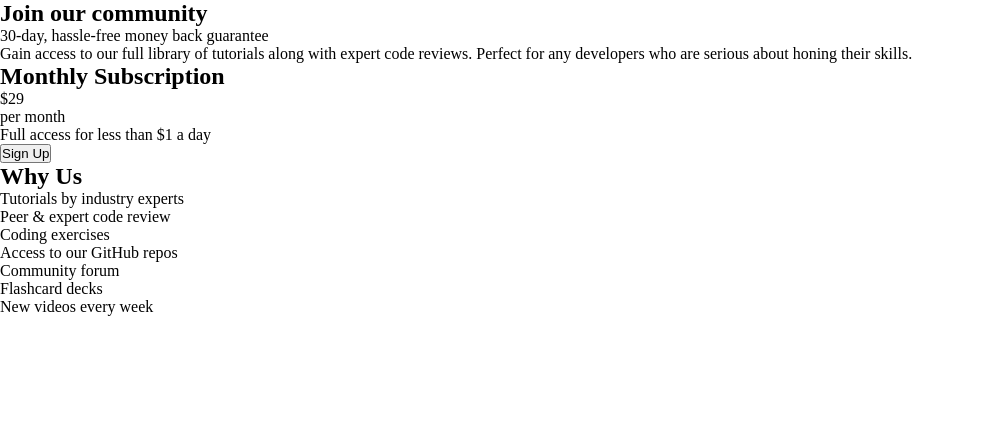
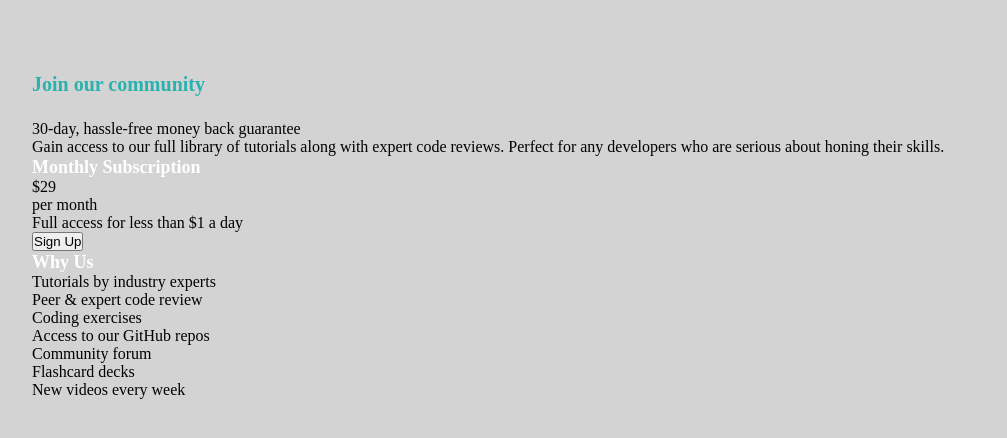
Before and after one commit to GiovannyJardim/prize-seunome, a plain HTML site: page price/index.html in a window 1280 px wide. Shown: the whole page, without its empty margins (0-1007 px from the left). Drawn offline with Linux system fonts and the light colour scheme.

Commit message:
alterações no global css

```diff
--- a/price/css/global.css
+++ b/price/css/global.css
@@ -1,4 +1,28 @@
+
 * {
+    @import 'https://fonts.googleapis.com/css2?family=Karla:wght@400;700&display=swap';
     margin: 0;
     padding: 0;
 }
+
+main {
+    padding-top: 72px;
+    padding-inline: 32px;
+}
+
+h1 {
+    font-size: 20px;
+    color: var(--Cyan);
+    line-height: 24px;
+    margin-bottom: 24px;
+}
+
+h2 {
+    font-size: 18px;
+    line-height: 22px;
+    color: white;
+}
+
+body {
+    background-color: lightgray;
+}
```
